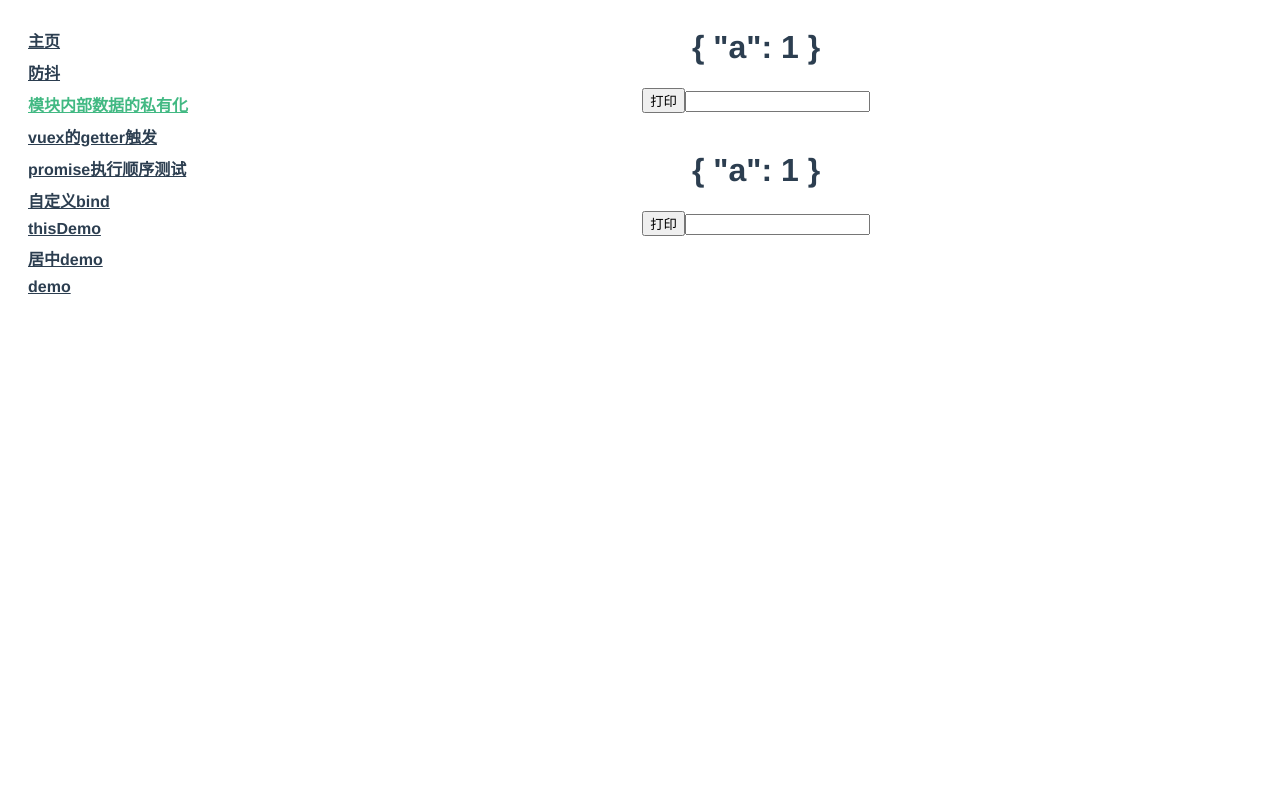
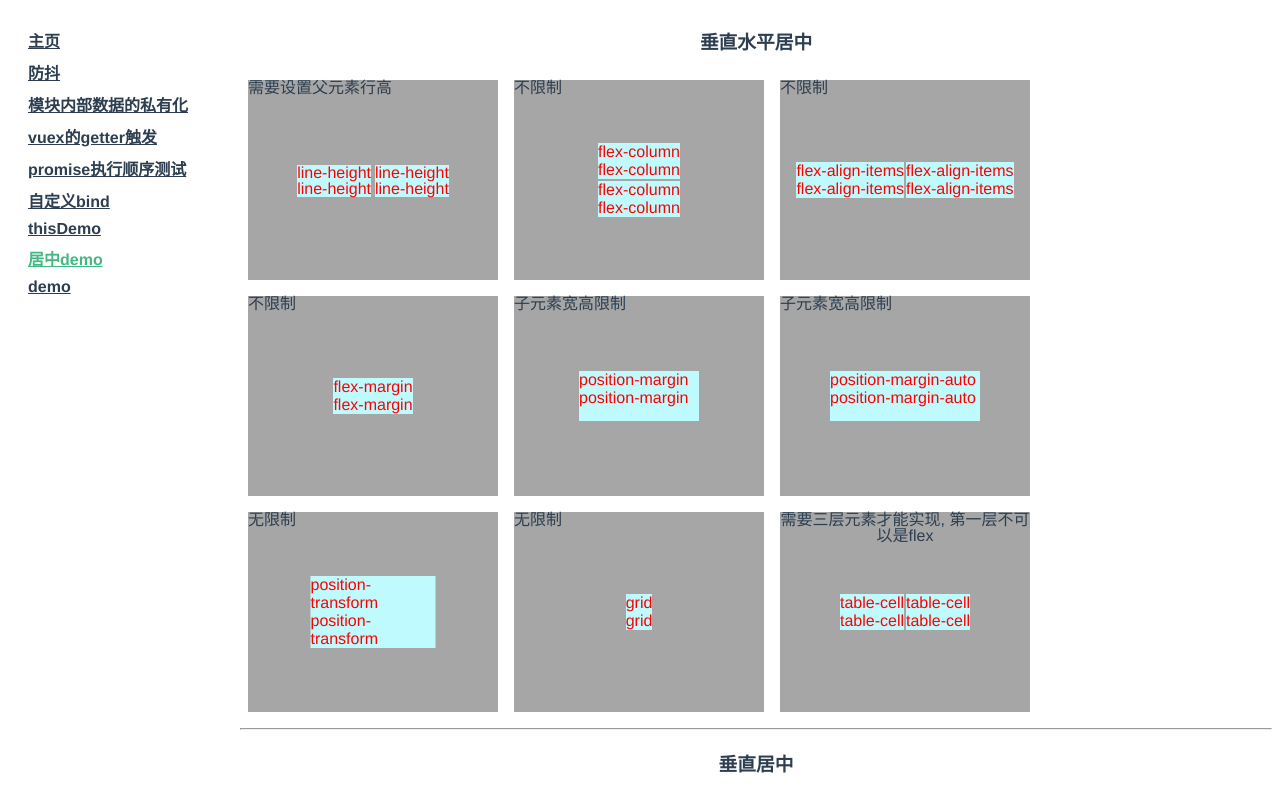
Before and after one commit to codertony/interview-code, a Vue app: page /#/MiddleDemo in a window 1280 px wide. Before the commit this address led to /#/modelDemo. Shown: the top 800 px of the page. Built offline with nearby package versions, Linux system fonts and the light colour scheme.

Commit message:
加入 居中显示demo

```diff
--- a/src/views/MiddleDemo/index.vue
+++ b/src/views/MiddleDemo/index.vue
@@ -42,7 +42,7 @@
               :child-length="1"
               type="grid"
       />
-      <div class="">
+      <div class="parent">
         <BoxItem
                 title="需要三层元素才能实现, 第一层不可以是flex"
                 :child-length="2"
```
